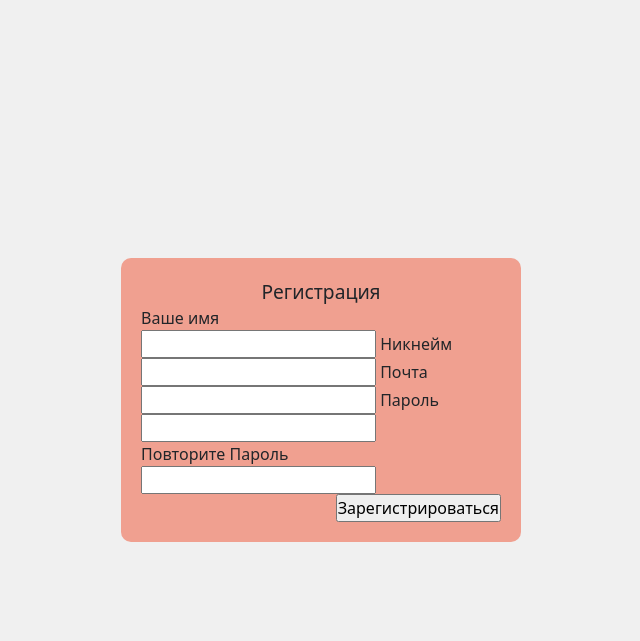
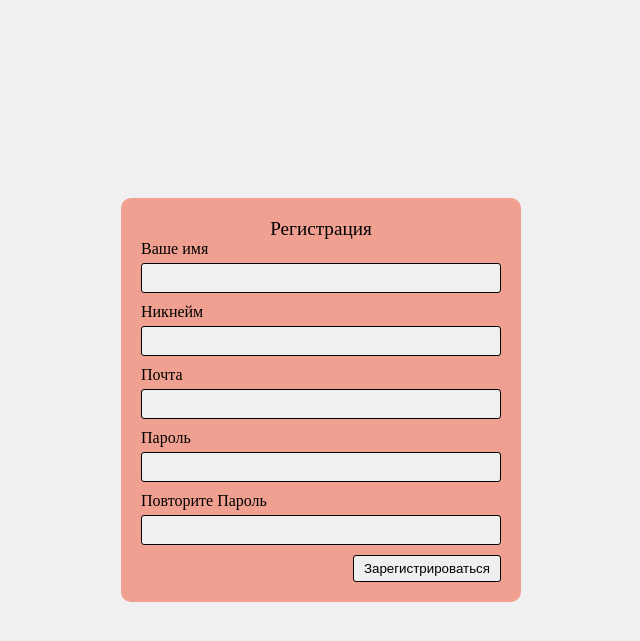
Before and after one commit to N1k0lay78/UserPanel, a Flask app: page /user/register/ in a window 1280 px wide. Shown: the top 641 px of the page, without its empty margins (319-959 px from the left). Run offline with Flask 2, Linux system fonts and the light colour scheme; some libraries are stand-ins or nearby versions.

Commit message:
make style for forms inputs

```diff
--- a/data/forms.py
+++ b/data/forms.py
@@ -1,6 +1,6 @@
 from flask_wtf import FlaskForm
 from flask_wtf.file import FileAllowed
-from wtforms import PasswordField, StringField, SubmitField, BooleanField, FileField
+from wtforms import PasswordField, StringField, SubmitField, BooleanField, FileField, SelectField
 from wtforms.validators import DataRequired, Length
 
 
@@ -32,3 +32,11 @@ class Test(FlaskForm):
     image_4 = FileField('Header Image', validators=[FileAllowed(['jpg', 'png'])])
     image_5 = FileField('Header Image', validators=[FileAllowed(['jpg', 'png'])])
     submit = SubmitField("Отправить")
+
+
+class Test2(FlaskForm):
+    string = StringField("Строка", validators=[DataRequired()])
+    password = PasswordField("Пароль", validators=[DataRequired()])
+    boolean = BooleanField("TF поле")
+    select = SelectField(choices=((1, "one"), (2, "two"), (3, "three")))
+    submit = SubmitField("Отправить")
--- a/main.py
+++ b/main.py
@@ -1,7 +1,7 @@
 from flask import Flask, render_template, redirect
 from flask_login import LoginManager
 
-from data.forms import Test
+from data.forms import Test, Test2
 from data.user import User
 from user.user import user
 from session import db_session
@@ -43,6 +43,13 @@ def test():
     return render_template("test.html", form=form, error=error, form_title="Test page")
 
 
+@app.route("/test2/", methods=['GET', 'POST'])
+def test2():
+    form = Test2()
+    error = "Error"
+    return render_template("test2.html", form=form, error=error, form_title="Test page")
+
+
 app.register_blueprint(user, url_prefix="/user")
 
 if __name__ == '__main__':
--- a/static/css/base.css
+++ b/static/css/base.css
@@ -1,6 +1,7 @@
 * {
     padding: 0;
     margin: 0;
+    box-sizing: border-box;
 }
 
 :root {
--- a/static/css/form.css
+++ b/static/css/form.css
@@ -4,6 +4,39 @@
   grid-template-columns: repeat(4, 1fr);
   grid-gap: 5px;
   padding: 15px 0;
+}
+.form__submit {
+  padding: 5px 10px 5px 10px;
+  border-radius: 3px;
+  border: 1px solid;
+}
+.form__input {
+  font-size: 1rem;
+  margin-top: 5px;
+  margin-bottom: 10px;
+}
+.form__input[type=password], .form__input[type=text] {
+  background: var(--bg);
+  width: 100%;
+  padding: 5px 10px 5px 10px;
+  border-radius: 3px;
+  border: 1px solid;
+}
+.form__input[type=checkbox] {
+  background: var(--bg);
+  width: 13px;
+  margin-right: 5px;
+}
+select.form__input {
+  background: var(--bg);
+  width: 100%;
+  padding: 5px 10px 5px 10px;
+  border-radius: 3px;
+  border: 1px solid;
+}
+
+.form__input:focus-visible {
+  outline: none;
 }
 .form__icons {
   width: 100%;
--- a/static/css/form.scss
+++ b/static/css/form.scss
@@ -5,6 +5,38 @@
     grid-template-columns: repeat(4, 1fr);
     grid-gap: 5px;
     padding: 15px 0;
+  }
+  &__submit {
+    padding: 5px 10px 5px 10px;
+    border-radius: 3px;
+    border: 1px solid;
+  }
+  &__input {
+    font-size: 1rem;
+    margin-top: 5px;
+    margin-bottom: 10px;
+    &[type="password"], &[type="text"] {
+      background: var(--bg);
+      width: 100%;
+      padding: 5px 10px 5px 10px;
+      border-radius: 3px;
+      border: 1px solid;
+    }
+    &[type="checkbox"] {
+      background: var(--bg);
+      width: 13px;
+      margin-right: 5px;
+    }
+    @at-root select#{&} {
+      background: var(--bg);
+      width: 100%;
+      padding: 5px 10px 5px 10px;
+      border-radius: 3px;
+      border: 1px solid;
+    }
+    &:focus-visible {
+      outline: none;
+    }
   }
 
   &__icons {
--- a/templates/base_form.html
+++ b/templates/base_form.html
@@ -3,7 +3,6 @@
 <head>
     <meta charset="UTF-8">
     <title>{{title}}</title>
-    <link rel="stylesheet" href="/static/css/bootstrap.css">
     <link rel="stylesheet" href="/static/css/base.css">
     {% block style %}
     <link rel="stylesheet" href="/static/css/base_form.css">
```
Also changed, not shown: templates/test2.html (added, +20 -0 lines), 1 other file.
